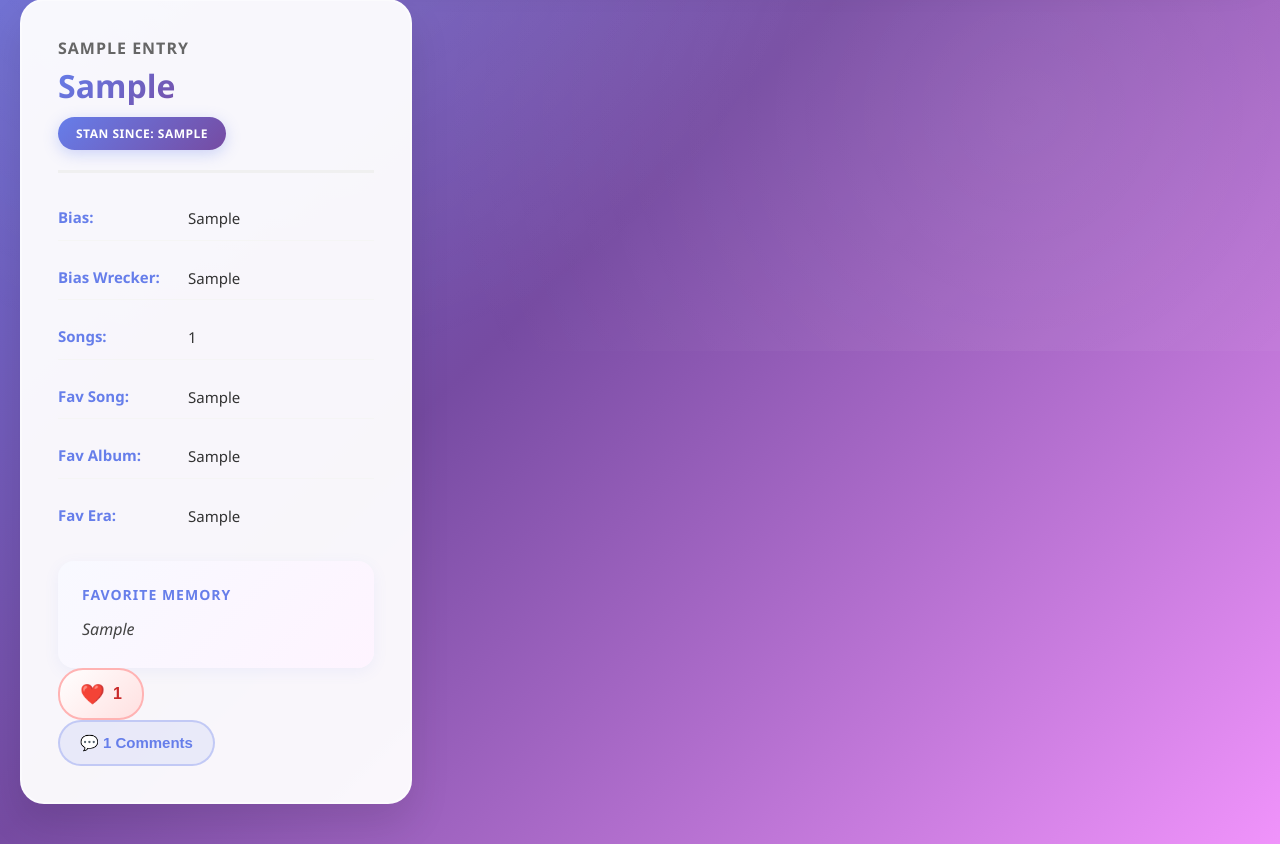
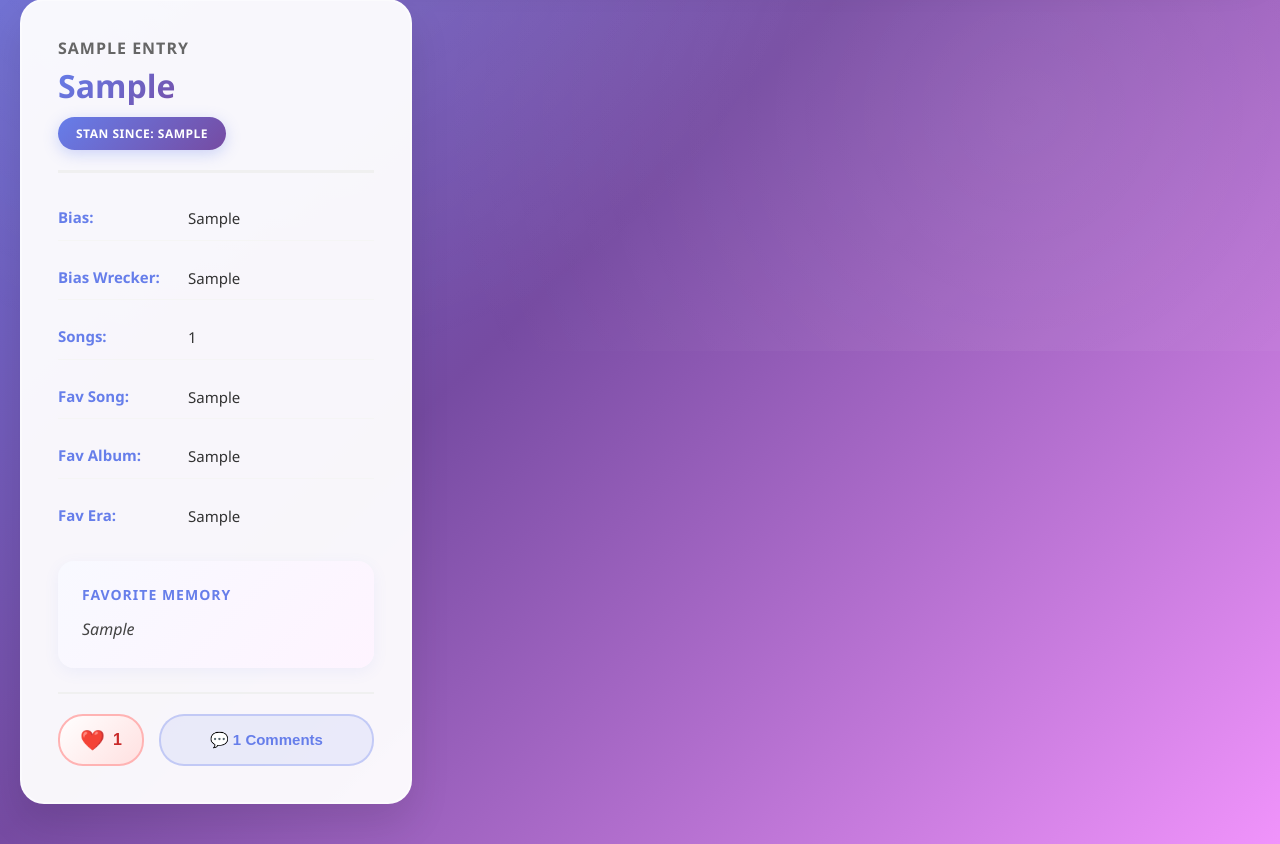
Before and after one commit to juhneiyl/Flask__Tpop, a Flask app: page /entries in a window 1280 px wide. Shown: the part 449-1293 px from the top of the page. Run offline with Flask 3, Linux system fonts and the light colour scheme; tables that the repository leaves empty hold one stand-in row (values such as "Sample post").

Commit message:
Update entries.html

```diff
--- a/templates/entries.html
+++ b/templates/entries.html
@@ -96,12 +96,18 @@
                     <p class="detail-value">{{ entry.fav_memory }}</p>
                 </div>
 
-                        <button class="heart-btn" onclick="toggleReaction({{ entry.id }})">
+                <div class="reaction-section">
+                    <button class="heart-btn" onclick="toggleReaction({{ entry.id }})">
                         <span class="heart-icon">❤️</span>
-                        <span class="heart-count" id="heart-count-{{ entry.id }}">{{ entry.reaction_count }}</span>
+                        <span class="heart-count" id="heart-count-{{ entry.id }}">
+                            {{ entry.reaction_count }}
+                        </span>
                     </button>
+
                     <button class="comment-toggle-btn" onclick="toggleComments({{ entry.id }})">
-                        💬 <span id="comment-count-{{ entry.id }}">{{ entry.comment_count }}</span> Comments
+                        💬 <span id="comment-count-{{ entry.id }}">
+                            {{ entry.comment_count }}
+                        </span> Comments
                     </button>
                 </div>
 
```
